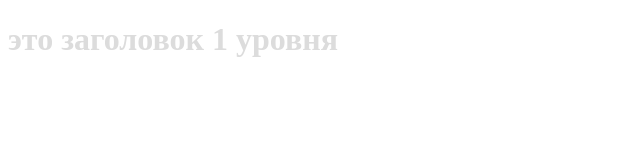
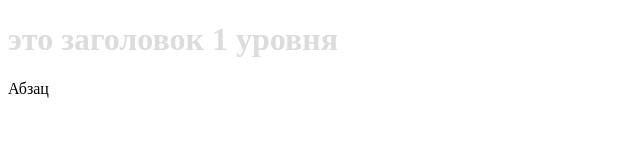
Before and after one commit to EgorSkvorcov/gitproject, a plain HTML site: page index.html in a window 1280 px wide. Shown: the full height of the page, 0-640 px from the left. Drawn offline with Linux system fonts and the light colour scheme.

```diff
--- a/index.html
+++ b/index.html
@@ -8,6 +8,7 @@
 </head>
 <body>
   <h1>это заголовок 1 уровня</h1>
+  <p>Абзац</p>
   <script src="scripts.js"></script>
 </body>
 </html>
--- a/scripts.js
+++ b/scripts.js
@@ -1 +1,4 @@
-console.log(1);
+console.log(1)
+console.log('hello')
+console.log('workd')
+console.log('ddd')
```
Also changed, not shown: 1 other file.
